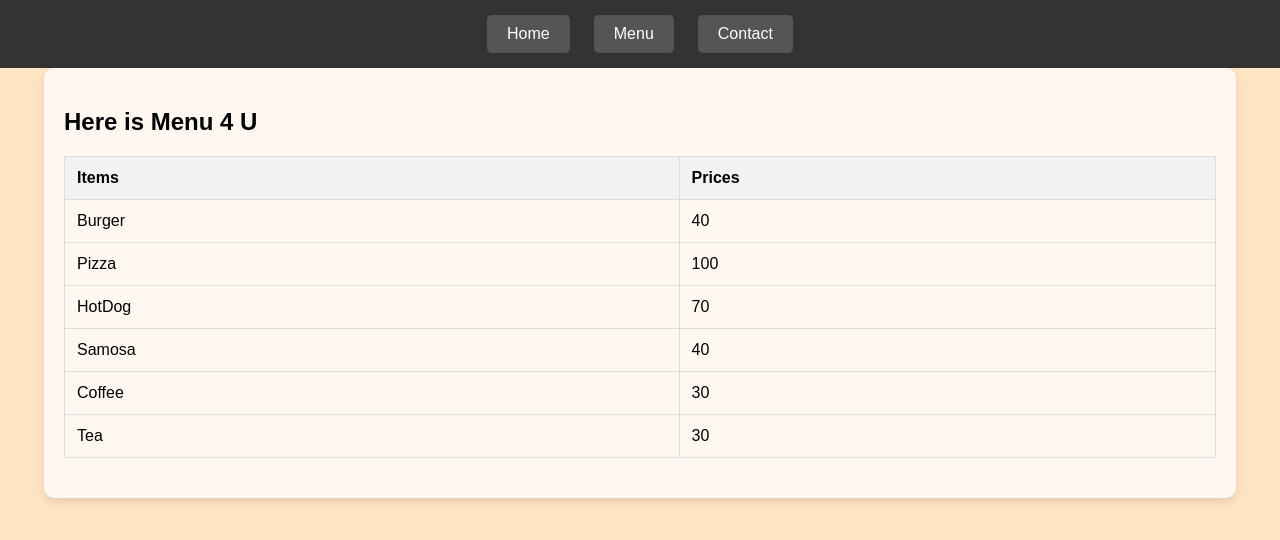
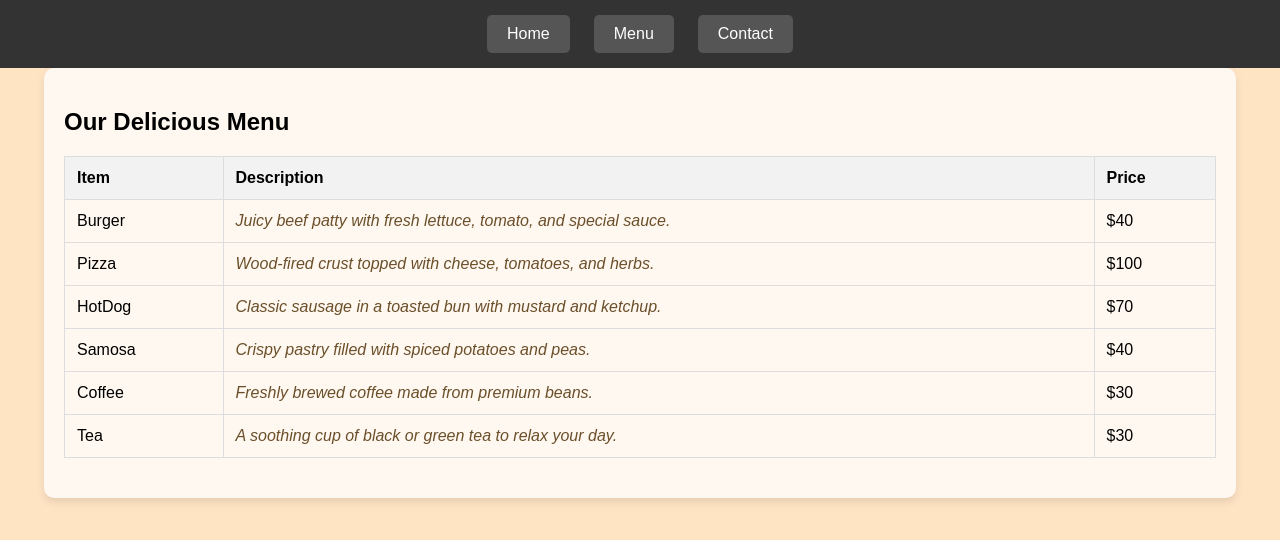
Before and after one commit to AbhijeetRaghuvanshi123/Resturant-Page, a website built with webpack: page src/template.html in a window 1280 px wide. Both pictures are taken after a click on the button "Menu". Built offline with nearby package versions, Linux system fonts and the light colour scheme.

Commit message:
Add little bit more content in each file

```diff
--- a/src/contact.js
+++ b/src/contact.js
@@ -24,6 +24,14 @@ const LoadContactPage = () => {
     p4.innerText = "Email: contact@ourrestaurant.com";
     contact.appendChild(p4);
 
+    const p5 = document.createElement("p");
+    p5.innerText = "Opening Hours: Mon-Sun 10:00 AM - 10:00 PM";
+    contact.appendChild(p5);
+
+    const p6 = document.createElement("p");
+    p6.innerHTML = "Follow us on <a href='#'>Instagram</a> | <a href='#'>Facebook</a>";
+    contact.appendChild(p6);
+
     content.appendChild(contact);
 }
 
--- a/src/home.js
+++ b/src/home.js
@@ -19,10 +19,20 @@ const LoadPage = () => {
     resLogo.src = resturantlogo;
     resLogo.classList.add("res-logo");
 
+    const aboutSection = document.createElement("div");
+    aboutSection.classList.add("about-section");
+    aboutSection.innerHTML = `
+        <h2>About Us</h2>
+        <p>Founded in 2020, Our Restaurant is dedicated to bringing the finest flavors to your table.
+        Our chefs craft each dish with passion, ensuring a delightful culinary experience every time.</p>
+        <p>We believe in quality, freshness, and hospitality — the three pillars that make every meal unforgettable.</p>
+    `;
+
     homepage.appendChild(welcome);
     homepage.appendChild(tagLine);
     homepage.appendChild(tagLine2);
     homepage.appendChild(resLogo);
+    homepage.appendChild(aboutSection);
 
     content.appendChild(homepage);
 }
--- a/src/menu.js
+++ b/src/menu.js
@@ -1,30 +1,11 @@
 const menuList = [
-    {
-        name: "Burger",
-        price: 40
-    },
-    {
-        name: "Pizza",
-        price: 100
-    },
-    {
-        name: "HotDog",
-        price: 70
-    },
-    {
-        name: "Samosa",
-        price: 40
-    },
-    {
-        name: "Coffee",
-        price: 30
-    },
-    {
-        name: "Tea",
-        price: 30
-    }
-]
-
+    { name: "Burger", price: 40, description: "Juicy beef patty with fresh lettuce, tomato, and special sauce." },
+    { name: "Pizza", price: 100, description: "Wood-fired crust topped with cheese, tomatoes, and herbs." },
+    { name: "HotDog", price: 70, description: "Classic sausage in a toasted bun with mustard and ketchup." },
+    { name: "Samosa", price: 40, description: "Crispy pastry filled with spiced potatoes and peas." },
+    { name: "Coffee", price: 30, description: "Freshly brewed coffee made from premium beans." },
+    { name: "Tea", price: 30, description: "A soothing cup of black or green tea to relax your day." }
+];
 
 const LoadMenu = () => {
     const content = document.querySelector("#content");
@@ -33,7 +14,7 @@ const LoadMenu = () => {
     menu.classList.add("menu");
 
     const menuH2 = document.createElement("h2");
-    menuH2.innerText = "Here is Menu 4 U";
+    menuH2.innerText = "Our Delicious Menu";
 
     const items = document.createElement("div");
     items.classList.add("items");
@@ -52,20 +33,15 @@ const loadTable = () =>{
     const thead = document.createElement("thead");
     const headrow = document.createElement("tr");
 
-    const items = document.createElement("th");
-    items.innerText = "Items";
+    ["Item", "Description", "Price"].forEach(text => {
+        const th = document.createElement("th");
+        th.innerText = text;
+        headrow.appendChild(th);
+    });
 
-    const prices = document.createElement("th");
-    prices.innerText = "Prices";
-
-    headrow.appendChild(items);
-    headrow.appendChild(prices);
     thead.appendChild(headrow);
-
-    const tbody = loadTableData();
-
     table.appendChild(thead);
-    table.appendChild(tbody);
+    table.appendChild(loadTableData());
 
     return table;
 }
@@ -76,16 +52,20 @@ const loadTableData = () => {
     menuList.forEach(item => {
         const trow = document.createElement("tr");
 
-        const tdname = document.createElement("td");
-        tdname.innerText = item.name;
-        trow.appendChild(tdname);
+        const tdName = document.createElement("td");
+        tdName.innerText = item.name;
+        trow.appendChild(tdName);
 
-        const tdprice = document.createElement("td");
-        tdprice.innerText = item.price;
-        trow.appendChild(tdprice);
+        const tdDesc = document.createElement("td");
+        tdDesc.innerText = item.description;
+        trow.appendChild(tdDesc);
+
+        const tdPrice = document.createElement("td");
+        tdPrice.innerText = `$${item.price}`;
+        trow.appendChild(tdPrice);
 
         tbody.appendChild(trow);
-    })
+    });
 
     return tbody;
 }
--- a/src/styles.css
+++ b/src/styles.css
@@ -119,3 +119,12 @@ th {
   margin: 6px 0;
   font-size: 1.1rem;
 }
+
+.menu table td:nth-child(2) {
+    font-style: italic;
+    color: #6b4f2a;
+}
+
+.menu table tr:hover {
+    background-color: #ffe5cc;
+}
```
